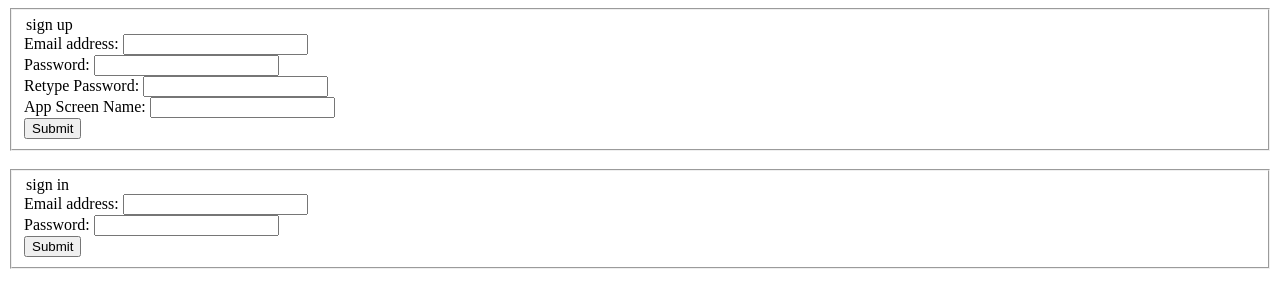
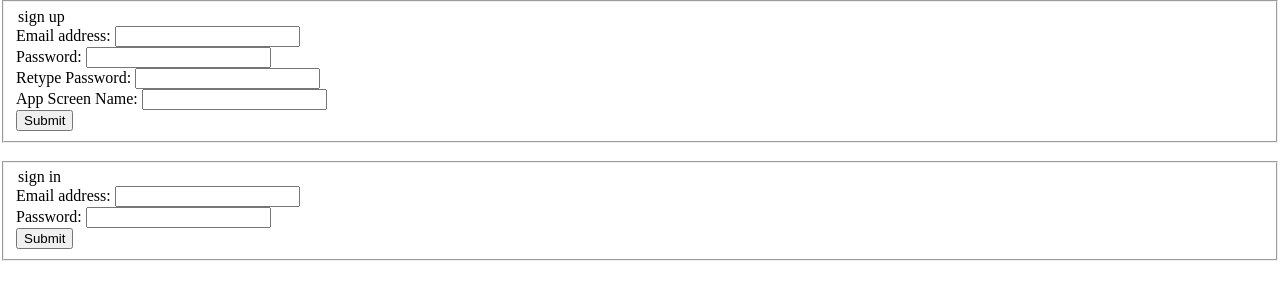
Before and after one commit to patthickey/fanfeedplus, a plain HTML site: page index.html in a window 1280 px wide. Drawn offline with nearby package versions, Linux system fonts and the light colour scheme.

Commit message:
small changes and added a few files in prep.

```diff
--- a/index.html
+++ b/index.html
@@ -7,6 +7,8 @@
     <meta name="viewport" content="width=device-width, initial-scale=1">
     <script src="http://ajax.googleapis.com/ajax/libs/jquery/1.11.2/jquery.min.js"></script>
     <script type="text/JavaScript" src="fan_feed_plus.js"></script>
+    <link rel="stylesheet" href="reset.css" />
+    <link rel="stylesheet" href="style.css" />
     <title>fan feed +</title>
   </head>
 
--- /dev/null
+++ b/reset.css
@@ -0,0 +1,7 @@
+html, body, header, footer, hgroup, nav, article, section, figure, figcaption, h1, h2, h3, ul, li, body, div, p, img {
+	margin: 0;
+	padding: 0;
+	font-size: 100%;
+	vertical-align: baseline;
+	border: 0;
+}
```
Also changed, not shown: main_page.html (+1 -1 lines), footer.html (added), header.html (added), style.css (added).
